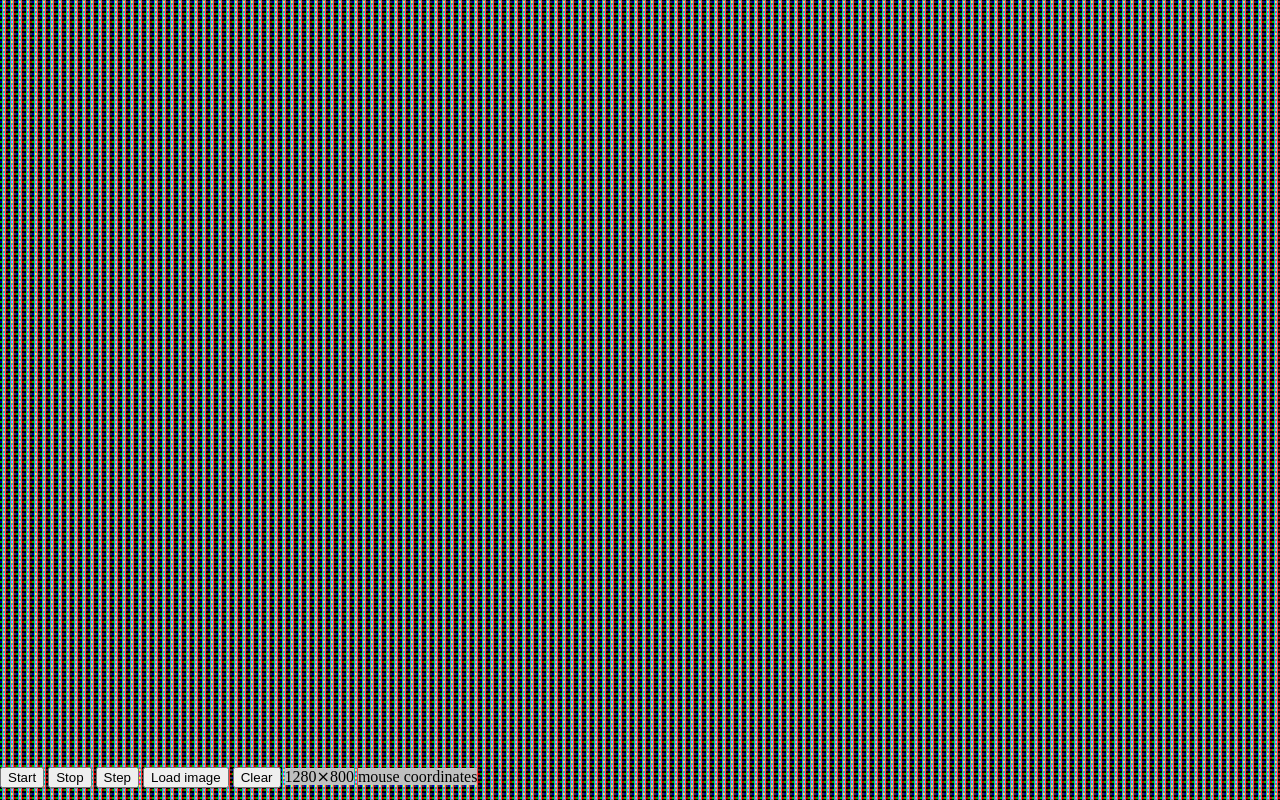
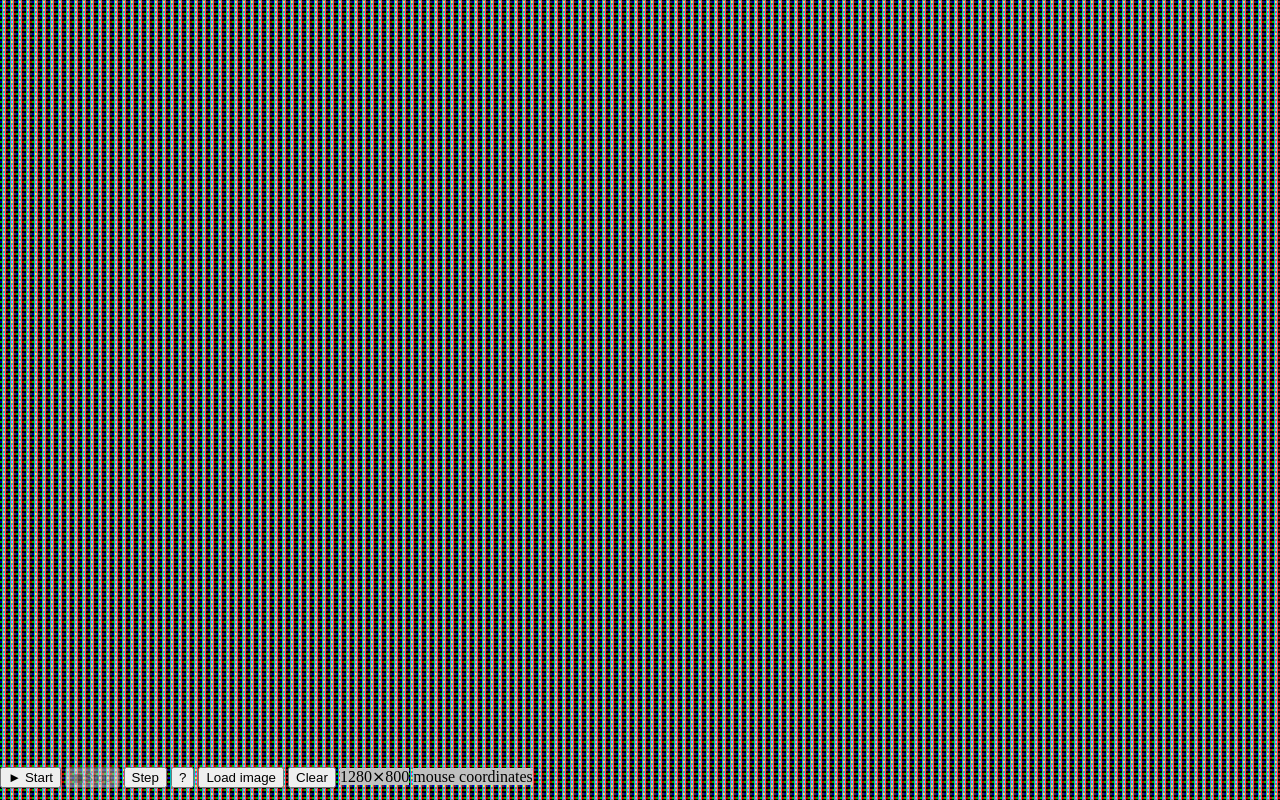
Before and after one commit to eliadmitrieff/eliadmitrieff.github.io, a plain HTML site: page webgl2sampleGOL.html in a window 1280 px wide. Drawn offline with Linux system fonts and the light colour scheme.

Commit message:
Update webgl2sampleGOL.html

```diff
--- a/webgl2sampleGOL.html
+++ b/webgl2sampleGOL.html
@@ -13,15 +13,25 @@
 </head>
 <body>
     <canvas id="glCanvas"></canvas>
-    <div class="nav" >
-        <button onclick="myVar = setInterval(drawCanvas, 10)">Start</button>
-        <button onclick="clearInterval(myVar)">Stop</button>
-        <button onclick="drawCanvas()">Step</button>
-        <button onclick="loadImage()">Load image</button>
+    <div class="nav" id="divn" >
+        <button id="start"
+          onclick="myVar = setInterval(drawCanvas, 10); document.getElementById('stop').disabled=false; this.disabled=true;">
+          &#9658; Start</button>
+        <button id="stop" disabled
+          onclick="clearInterval(myVar);document.getElementById('start').disabled=false; this.disabled=true;" >
+          &#9724;Stop</button>
+        <button id="step" onclick="drawCanvas()">Step</button>
+        <button id="help" onclick="alert(' Game of Life on the fully local flat (folded) torus grid\n\n' +
+         'Projecting the torus onto the canvas plane creates \n' +
+         '  four virtual layers represented by Red, Green, Blue, and  Grey colors. \n\n' +
+         'Use Alt/Ctrl/Shift/Start+Click to add lines. \n\n' +
+         'Drag or use arrow keys to scroll around the torus.\n\n'+
+         'Press S key to hide/display buttons.')">?</button>
+
+        <button onclick="loadImage();">Load image</button>
         <button onclick="clearCanvas()">Clear</button>
         <span class="sz" id="cs">canvas size</span>
         <span class="sz" id="mc">mouse coordinates</span>
-
     </div>
 <script>
 "use strict";
@@ -73,9 +83,7 @@ int nbhcnt(in sampler2D channel, in ivec2 xy) //count live neighbours
 {
     int cnt = 0;
     ivec2 ts = 2 * (textureSize(channel, 0));
-    //ts.y = 2; /// experimental: SHORT FOLDING = compactification of the dimension
-    //ts.x = 2;
-    //xy += ts; // a workaround for an issue with %
+    //ts.y = 40; /// experimental: SHORT FOLDING = compactification of the dimension
     for(int i = -1; i <= 1; i++) for (int j = -1; j <= 1; j++) // 3x3 pixels
         if (livel(channel,
             xyl((((xy + ivec2(i, j)) % ts) + ts) % ts, ts)
@@ -337,6 +345,12 @@ function keyDown(e){
     case "ArrowDown": shiftY = -1; break;
     case "ArrowLeft": shiftX = -1; break;
     case "ArrowRight": shiftX = 1; break;
+    case "S":
+    case "s":   var d = document.getElementById('divn');
+      if (d.style.display === "none") d.style.display = "block";
+      else d.style.display = "none";
+      break;
+    case "P": case "p": ;break;
     default: break;
   }
   mc.innerHTML = shiftX.toString() + ", " + shiftY.toString();
@@ -356,6 +370,7 @@ function keyUp(e){
 function loadImage(){  //load the starting configuration from file
   image.onload = function(){
     gl.texImage2D(gl.TEXTURE_2D, 0, gl.RGBA, gl.RGBA, gl.UNSIGNED_BYTE, image);
+    drawCanvas();
   }
   image.src="vaccl.png";
   //image.src="cNp.png";
@@ -367,7 +382,10 @@ function mouseDown(e) {
   shiftX = 0;
   shiftY = 0;
   let l = e.altKey?1:0 + e.ctrlKey?2:0 + e.shiftKey?4:0 + e.metaKey?8:0;
-  if (l !=0) gl.uniform4i(mouseLocation, x, y, l, 10.0);
+  if (l !=0) {
+    gl.uniform4i(mouseLocation, x, y, l, 10.0);
+    drawCanvas();
+  }
   mc.innerHTML = e.offsetX.toString() + ", " + e.offsetY.toString() + ", " + l.toString();
 }
 
@@ -412,8 +430,6 @@ function draw(fb) {
 }
 
 main();
-var myVar;
-//myVar = setInterval(drawCanvas, 10);
 
 </script>
 
```
